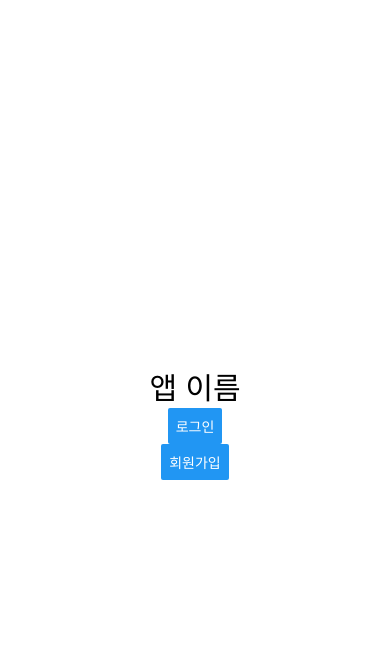
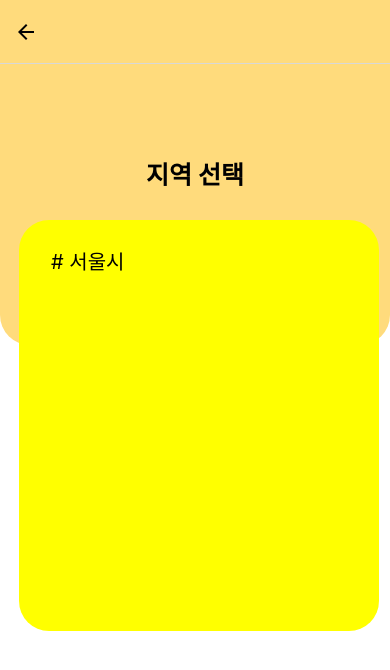
Before and after one commit to hhhhyelim/LikeLion_Hackathon_Frontend, a React Native app: screen /KioskLocation in a window 390 px wide. Before the commit this address had no page. Shown: the top 670 px of the page. Built offline with nearby package versions, Linux system fonts and the light colour scheme.

Commit message:
Feat: 홈 키오스크 지역선택 화면 구현

```diff
--- a/src/navigations/AuthStack.js
+++ b/src/navigations/AuthStack.js
@@ -1,7 +1,9 @@
-import React, {useContext} from 'react';
+import React, { useContext } from 'react';
 import { ThemeContext } from 'styled-components/native';
 import { createStackNavigator } from '@react-navigation/stack';
-import {Login, Signup, First, Home} from '../screens';
+import { Login, Signup, First, Home } from '../screens';
+import BottomTab from './BottomTab'; // BottomTab 추가
+import KioskLocation from '../screens/KioskLocation';
 
 const Stack = createStackNavigator();
 
@@ -12,17 +14,24 @@ const AuthStack = () => {
     <Stack.Navigator
       initialRouteName="First"
       screenOptions={{
-        headerTitleAlign:'center',
-        cardStyle: {backgroundColor: theme.backgroundColor},
+        headerTitleAlign: 'center',
+        cardStyle: { backgroundColor: theme.backgroundColor },
         headerTintColor: theme.headerTintColor,
       }}
     >
-      <Stack.Screen name="First" component={First} options={{headerShown: false}} />
+      <Stack.Screen name="First" component={First} options={{ headerShown: false }} />
       <Stack.Screen name="Login" component={Login} />
       <Stack.Screen name="Signup" component={Signup} />
-      <Stack.Screen name="Home" component={Home} options={{headerShown: false}} />
+      {/* Home 스크린은 BottomTab 내부로 이동 */}
+      <Stack.Screen name="Home" component={BottomTab} options={{ headerShown: false }} />
+      <Stack.Screen name="KioskLocation" component={KioskLocation} options={{
+        headerTitle: '',
+        headerStyle: {
+          backgroundColor: '#FFDB7C'
+        },
+      }} />
+
     </Stack.Navigator>
-
   );
 };
 
--- /dev/null
+++ b/src/navigations/BottomTab.js
@@ -0,0 +1,39 @@
+import React from 'react';
+import { createBottomTabNavigator } from '@react-navigation/bottom-tabs';
+import Home from '../screens/Home';
+import { Ionicons } from '@expo/vector-icons';
+import { FontAwesome } from '@expo/vector-icons';
+import { AntDesign } from '@expo/vector-icons';
+
+const Tab = createBottomTabNavigator();
+
+const BottomTab = () => {
+  return (
+    <Tab.Navigator initialRouteName="홈">
+      <Tab.Screen
+        name="채팅"
+        component={Home}
+        options={{
+          tabBarIcon: () => <FontAwesome name="wechat" size={24} color="black" />,
+        }}
+      />
+      <Tab.Screen
+        name="홈"
+        component={Home}
+        options={{
+          tabBarIcon: () => <AntDesign name="home" size={24} color="black" />,
+          headerShown: false, // 홈 화면에서 상단 타이틀 숨김
+        }}
+      />
+      <Tab.Screen
+        name="마이페이지"
+        component={Home}
+        options={{
+          tabBarIcon: () => <Ionicons name="person" size={24} color="black" />,
+        }}
+      />
+    </Tab.Navigator>
+  );
+};
+
+export default BottomTab;
--- a/src/navigations/index.js
+++ b/src/navigations/index.js
@@ -4,11 +4,12 @@ import AuthStack from './AuthStack';
 import { Spinner } from '../components';
 import { ProgressContext } from '../contexts';
 
-const Navigation =()=> {
-  const {inProgress}= useContext(ProgressContext);
+const Navigation = () => {
+  const { inProgress } = useContext(ProgressContext);
 
   return (
     <NavigationContainer>
+      {/* AuthStack만 표시하도록 수정 */}
       <AuthStack />
       {inProgress && <Spinner />}
     </NavigationContainer>
--- a/src/screens/Home.js
+++ b/src/screens/Home.js
@@ -93,7 +93,7 @@ const ButtonRow = styled.View`
 
 
 
-const Home = ({}) => {
+const Home = ({ navigation }) => {
   return (
     <SafeAreaView style={{ flex: 1 }}>
       <Container>
@@ -107,7 +107,7 @@ const Home = ({}) => {
             <ButtonText2>시험보고 선생님이 되어보세요!</ButtonText2>
           </Button1>
           <ButtonRow>
-            <Button2>
+            <Button2 onPress={() => navigation.navigate('KioskLocation')}>
               <KioskButtonText>키오스크</KioskButtonText>
             </Button2>
             <Button2>
@@ -122,6 +122,7 @@ const Home = ({}) => {
               <TrainButtonText>기차표예매</TrainButtonText>
             </Button2>
           </ButtonRow>
+
         </ScrollView>
       </Container>
     </SafeAreaView>
--- /dev/null
+++ b/src/screens/KioskLocation.js
@@ -0,0 +1,60 @@
+import React from 'react';
+import styled from 'styled-components/native';
+import { Text, SafeAreaView, ScrollView } from 'react-native';
+
+
+const Container = styled.View`
+  flex: 1;
+  background-color: ${({ theme }) => theme.background};
+`;
+
+
+const Head = styled.View`
+  position: absolute;
+  top: 0;
+  width: 100%;
+  height: 281px;
+  background-color: ${({ theme }) => theme.homeBackground};
+  border-radius: 0px 0px 30px 30px;
+`;
+
+
+const TitleContainer = styled.View`
+  align-items: center;
+  margin-top: 91px;
+`;
+
+const BoxContainer = styled.View`
+  width: 360px;
+  height: 411px;
+  background-color: yellow;
+  border-radius: 30px;
+  margin-top: 29px;
+  margin-left: 19px;
+`;
+
+const LocationText = styled.Text`
+  color: ${({ theme }) => theme.text};
+  font-size: 20px;
+  padding: 26px 32px ;
+
+`;
+
+const KioskLocation = ({}) => {
+  return (
+    <SafeAreaView style={{ flex: 1 }}>
+      <Container>
+        <Head />
+        <TitleContainer>
+          <Text style={{ fontSize: 25, fontWeight: '700' }}>지역 선택</Text>
+        </TitleContainer>
+        <BoxContainer>
+          <LocationText># 서울시</LocationText>
+        </BoxContainer>
+
+      </Container>
+    </SafeAreaView>
+  );
+};
+
+export default KioskLocation;
--- a/src/theme.js
+++ b/src/theme.js
@@ -7,7 +7,9 @@ const colors={
   blue: '#3679fe',
   buttoncolor: '#FF7A2F',
   yellow: '#FFDB7C',
-  lightyellow: '#FBEEAC'
+  lightyellow: '#FBEEAC',
+  beige: '#FFF2D1',
+
 };
 
 export const theme={
@@ -28,4 +30,5 @@ export const theme={
   spinnerIndicator: colors.white,
   homeBackground: colors.yellow,
   testButton: colors.lightyellow,
+  locationBg: colors.beige,
 }
```
